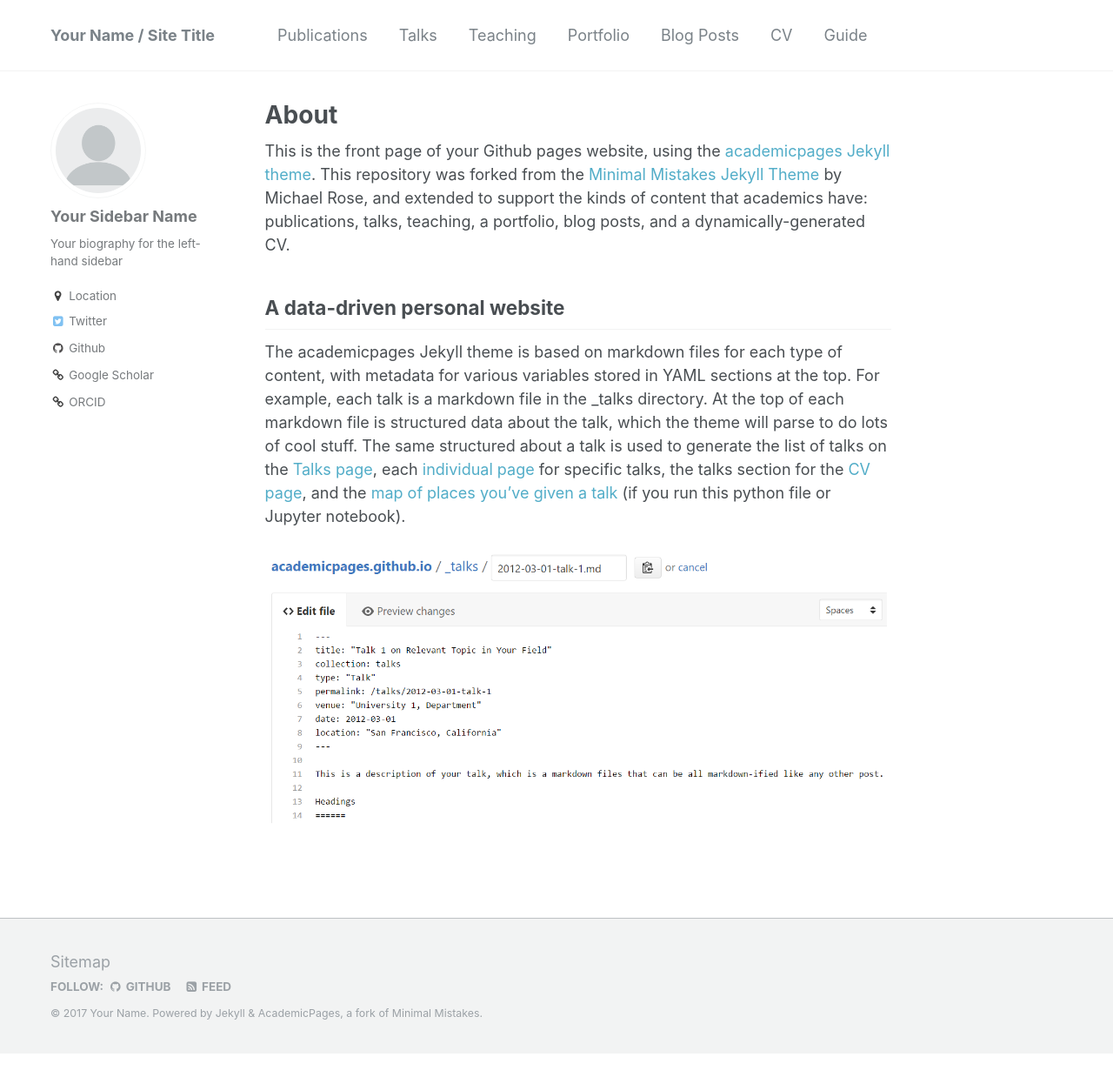
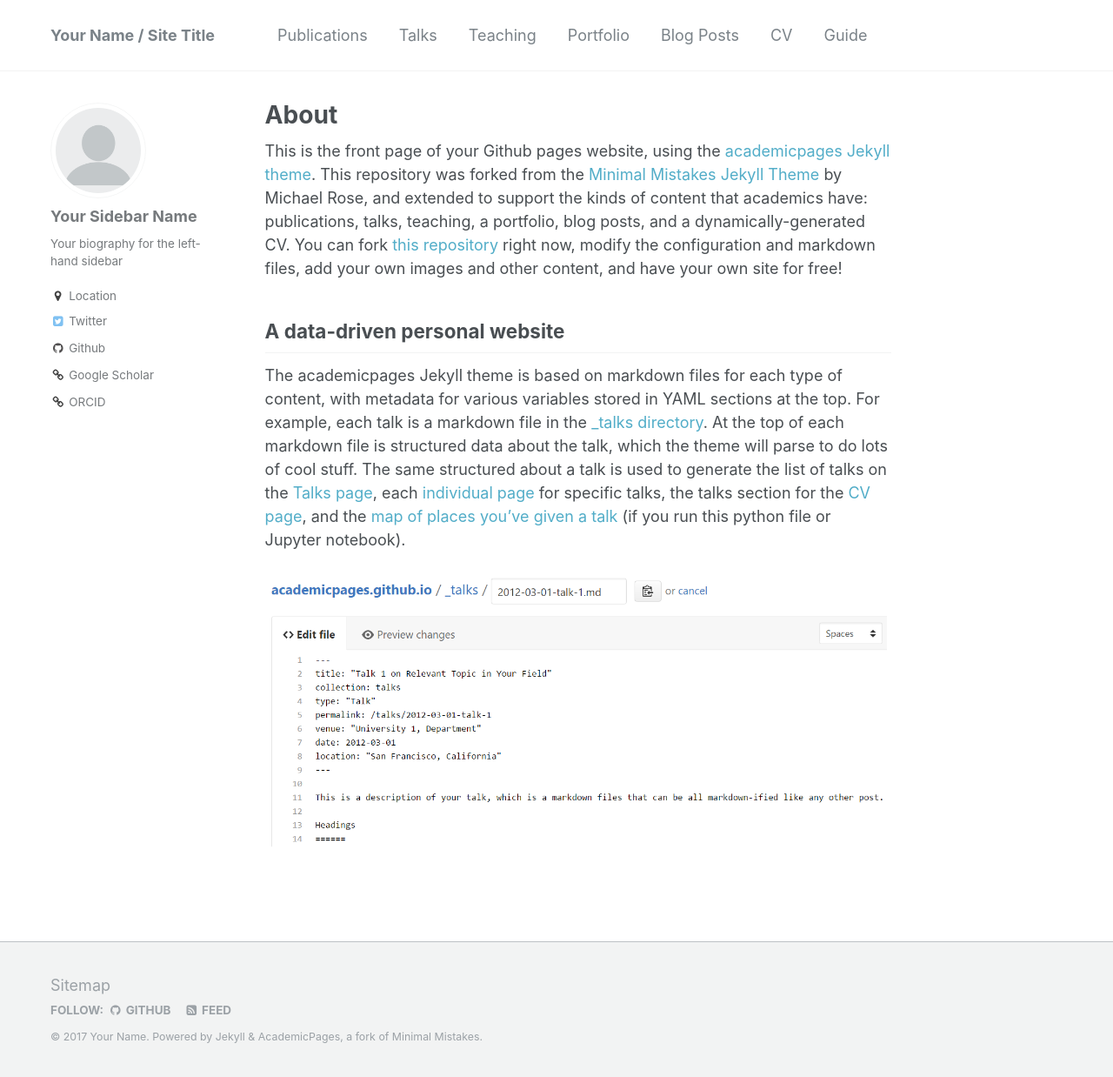
Before and after one commit to binhqnguyen/binhqnguyen.github.io, a Jekyll site: the page built from _pages/about.md, in a window 1280 px wide and 1238 px high. Shown: the whole window at 87% size. Built offline with Jekyll 4.4.1, drawn with Linux system fonts in a browser that asks for light colours.

Commit message:
Update about.md

```diff
--- a/_pages/about.md
+++ b/_pages/about.md
@@ -8,9 +8,9 @@ redirect_from:
   - /about.html
 ---
 
-This is the front page of your Github pages website, using the [academicpages Jekyll theme](https://github.com/academicpages/academicpages.github.io). This repository was forked from the [Minimal Mistakes Jekyll Theme](https://mmistakes.github.io/minimal-mistakes/) by Michael Rose, and extended to support the kinds of content that academics have: publications, talks, teaching, a portfolio, blog posts, and a dynamically-generated CV.
+This is the front page of your Github pages website, using the [academicpages Jekyll theme](https://github.com/academicpages/academicpages.github.io). This repository was forked from the [Minimal Mistakes Jekyll Theme](https://mmistakes.github.io/minimal-mistakes/) by Michael Rose, and extended to support the kinds of content that academics have: publications, talks, teaching, a portfolio, blog posts, and a dynamically-generated CV. You can fork [this repository]((https://github.com/academicpages/academicpages.github.io)) right now, modify the configuration and markdown files, add your own images and other content, and have your own site for free!
 
 ## A data-driven personal website
-The academicpages Jekyll theme is based on markdown files for each type of content, with metadata for various variables stored in YAML sections at the top. For example, each talk is a markdown file in the _talks directory. At the top of each markdown file is structured data about the talk, which the theme will parse to do lots of cool stuff. The same structured about a talk is used to generate the list of talks on the [Talks page](https://academicpages.github.io/talks), each [individual page](https://academicpages.github.io/talks/2012-03-01-talk-1) for specific talks, the talks section for the [CV page](https://academicpages.github.io/cv), and the [map of places you've given a talk](https://academicpages.github.io/talkmap.html) (if you run this python file or Jupyter notebook).
+The academicpages Jekyll theme is based on markdown files for each type of content, with metadata for various variables stored in YAML sections at the top. For example, each talk is a markdown file in the [_talks directory](https://github.com/academicpages/academicpages.github.io/tree/master/_talks). At the top of each markdown file is structured data about the talk, which the theme will parse to do lots of cool stuff. The same structured about a talk is used to generate the list of talks on the [Talks page](https://academicpages.github.io/talks), each [individual page](https://academicpages.github.io/talks/2012-03-01-talk-1) for specific talks, the talks section for the [CV page](https://academicpages.github.io/cv), and the [map of places you've given a talk](https://academicpages.github.io/talkmap.html) (if you run this python file or Jupyter notebook).
 
 ![alt text](/images/editing-talk.png "Logo Title Text 1")
```
